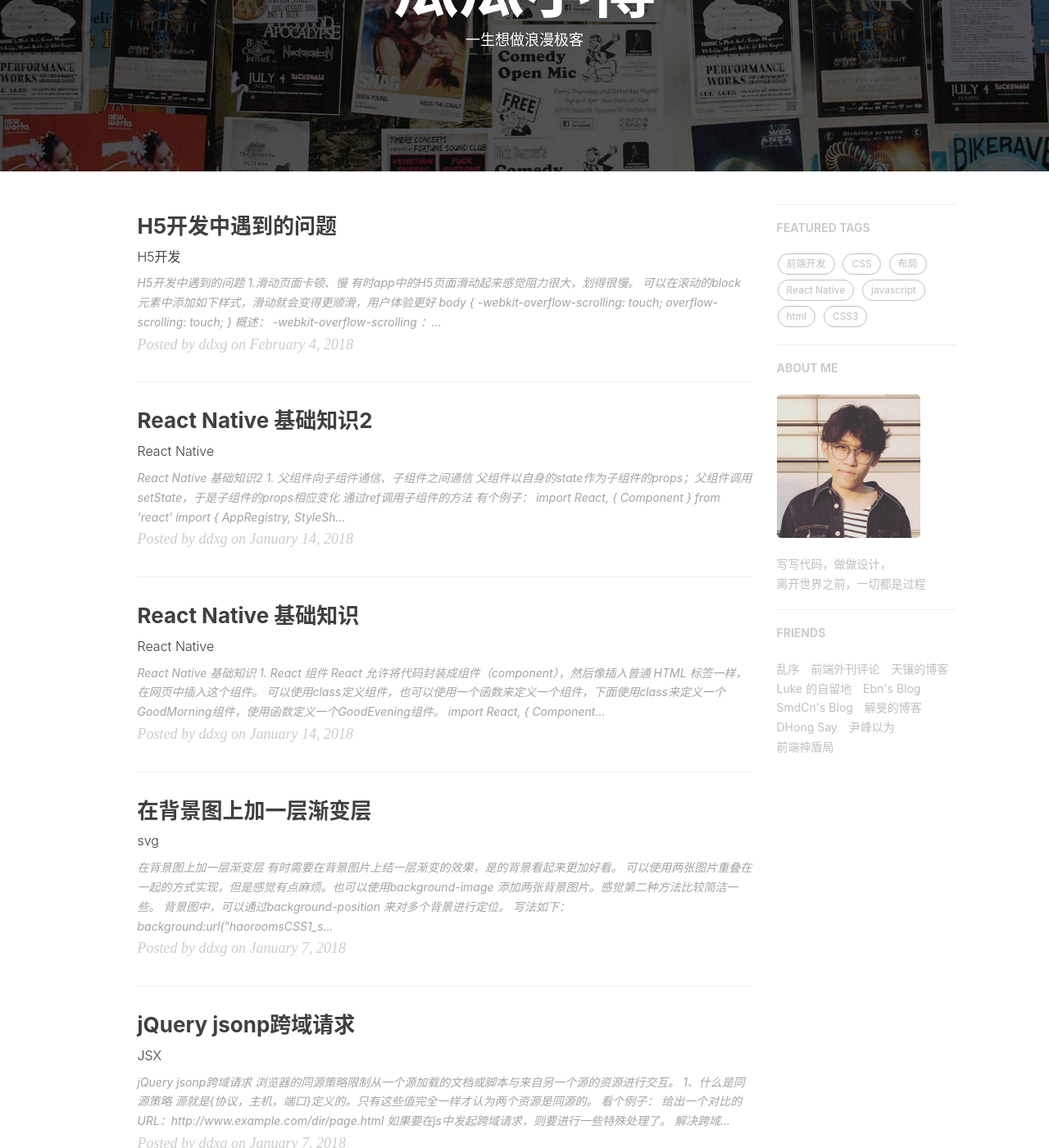
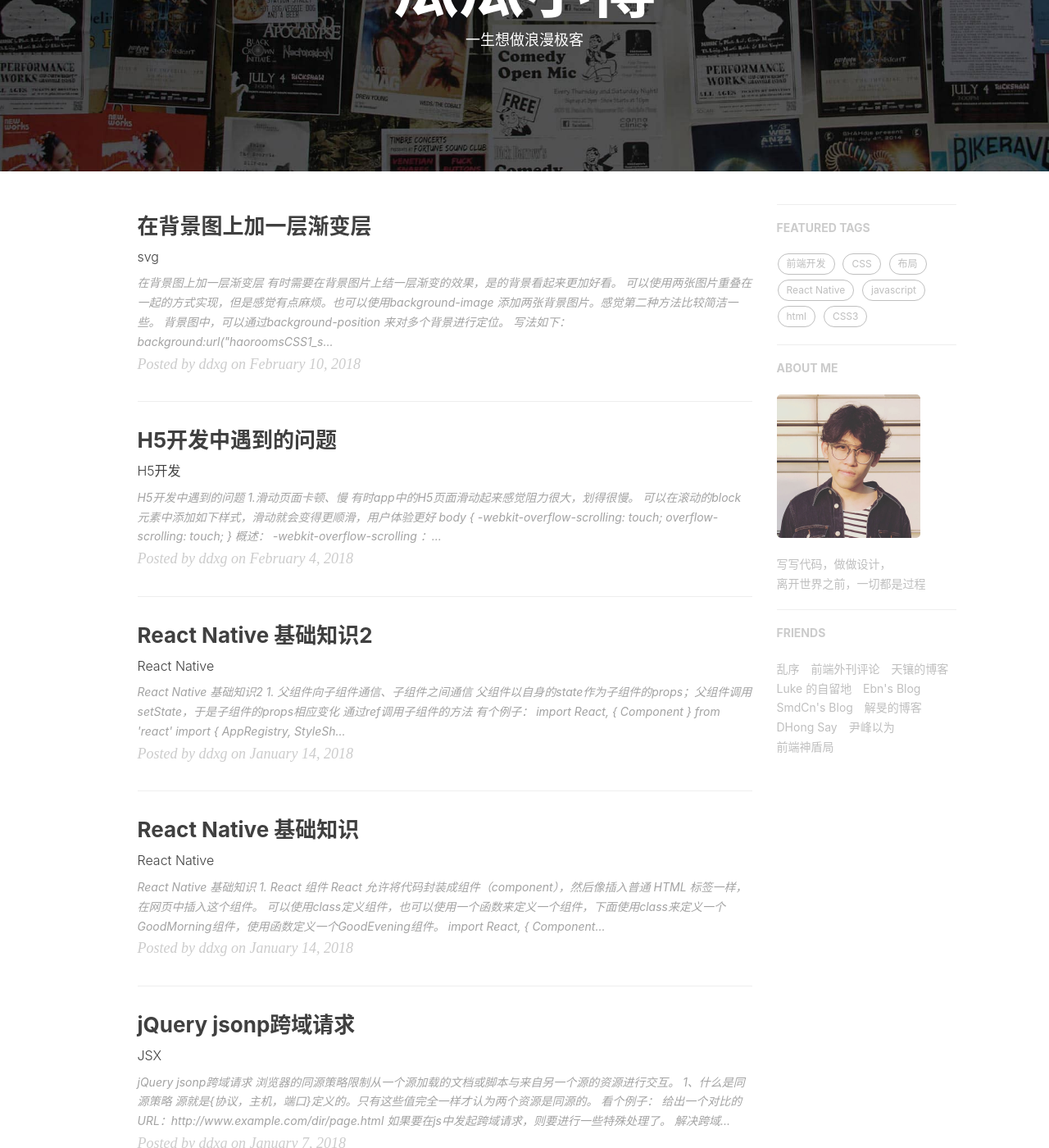
Before and after one commit to DDXG638/DDXG638.github.io, a Jekyll site: the page built from index.html, in a window 1280 px wide and 1400 px high, scrolled down 209 px. Shown: the whole window at 82% size. Built offline with Jekyll 4.4.1, drawn with Linux system fonts in a browser that asks for light colours; nearby versions of some CDN libraries; the list of posts is cut into pages by our own code; comment, search, counter and statistics services are not loaded.

Commit message:
修改博客，svg

```diff
--- a/_posts/2018-02-10-svg.md
+++ b/_posts/2018-02-10-svg.md
@@ -2,7 +2,7 @@
 layout:     post
 title:      "在背景图上加一层渐变层"
 subtitle:   "svg"
-date:       2018-01-07 21:51:43
+date:       2018-02-10 21:51:43
 author:     "ddxg"
 header-img: "img/home-bg-o.jpg"
 header-mask: 0.3
```
